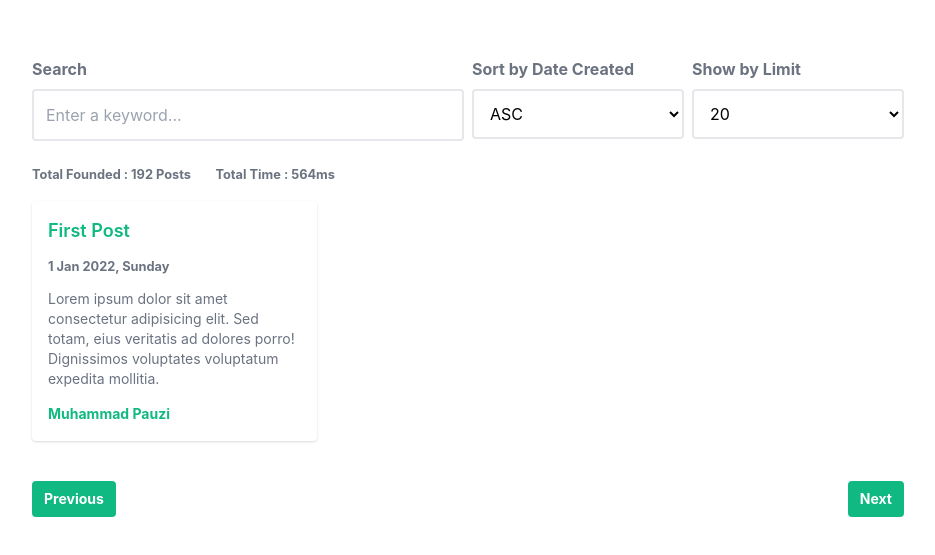
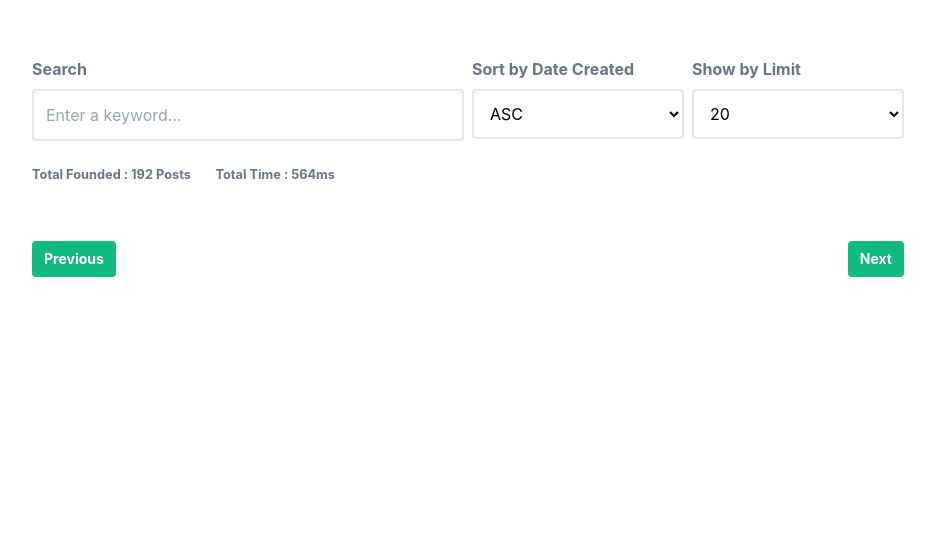
Before and after one commit to muhammadpauzi/php-rest-api-mysql-client, a plain HTML site: page index.html in a window 1280 px wide. Shown: the part 159-714 px from the top of the page, without its empty margins (172-1107 px from the left). Drawn offline with nearby package versions, Linux system fonts and the light colour scheme.

Commit message:
comment card element

```diff
--- a/index.html
+++ b/index.html
@@ -61,7 +61,7 @@
         </div>
 
         <div class="grid grid-cols-3 gap-2" id="cardsGroup">
-            <div class="bg-white shadow rounded p-4 block">
+            <!-- <div class="bg-white shadow rounded p-4 block">
                 <h3 class="text-lg text-green-500 font-semibold mb-2">
                     <a href="">First Post</a>
                 </h3>
@@ -75,7 +75,7 @@
                 <div>
                     <a href="" class="text-green-500 text-sm font-bold">Muhammad Pauzi</a>
                 </div>
-            </div>
+            </div> -->
         </div>
 
         <div class="flex items-center justify-between py-5 my-5">
```
